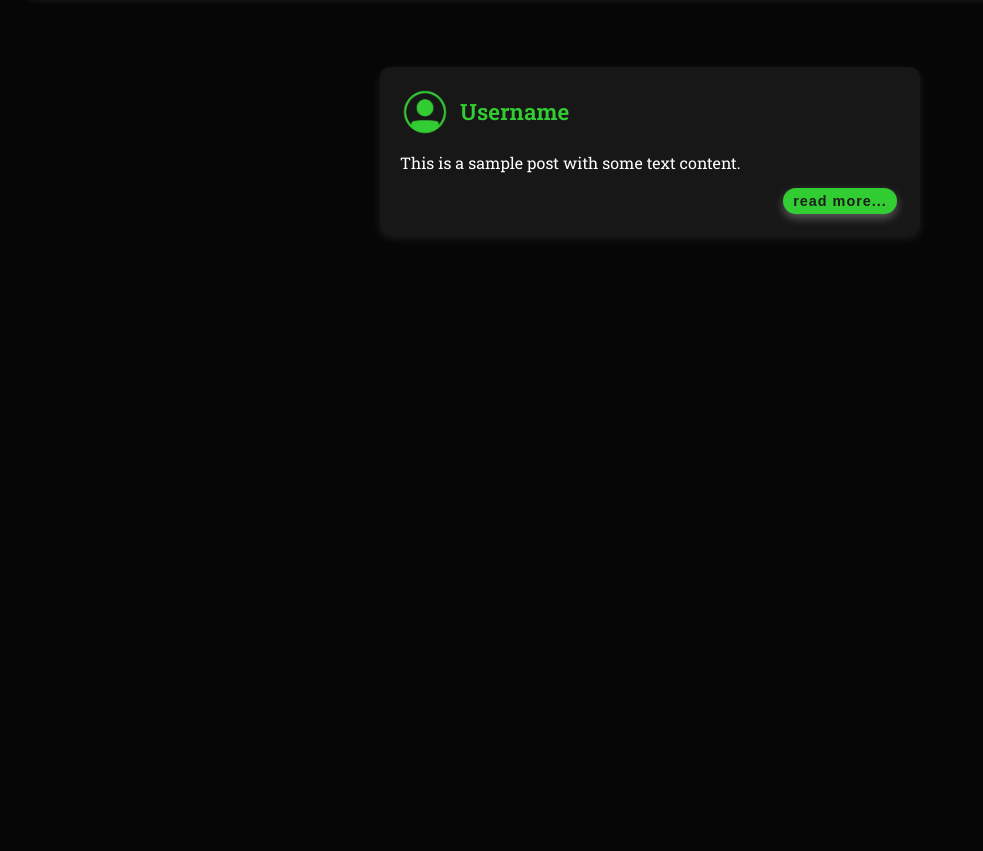
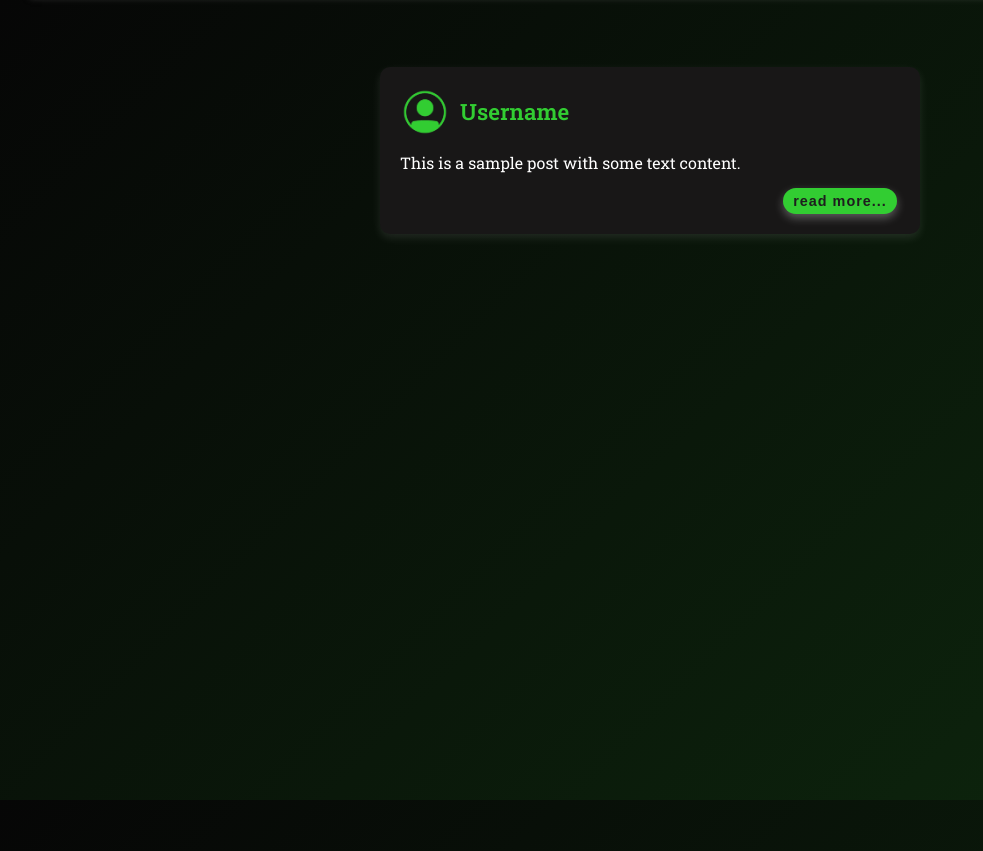
Before and after one commit to deniskaragyozov/Yapster, a React (Vite) app in the folder client/: page / in a window 1280 px wide. Shown: the top 851 px of the page, without its empty margins (0-983 px from the left). Built offline with nearby package versions, Linux system fonts and the light colour scheme.

Commit message:
Add background gradient

```diff
--- a/client/src/public/styles/app.css
+++ b/client/src/public/styles/app.css
@@ -1,5 +1,6 @@
 body {
-    background-color: #060606;
+    /* background-color: #060606; */
+    background: linear-gradient(135deg, #060606, #32CD32 600%);
     color: white;
     font-family: 'Roboto Slab', serif;
     text-align: center;
```
